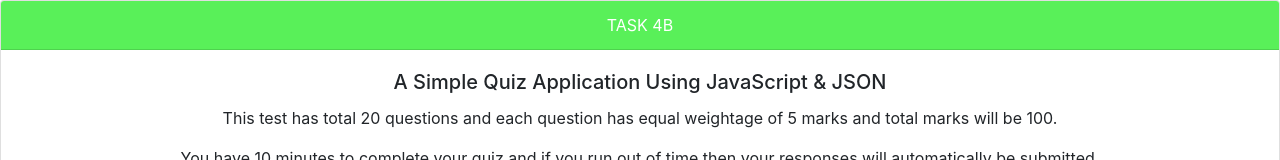
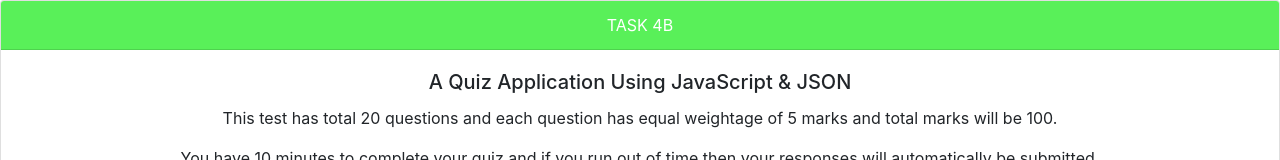
Before and after one commit to Dhiraj1411995/MyCode, a plain HTML site: page index.html in a window 1280 px wide. Shown: the top 160 px of the page. Drawn offline with Linux system fonts and the light colour scheme.

Commit message:
changed simple

```diff
--- a/index.html
+++ b/index.html
@@ -18,7 +18,7 @@
             TASK 4B
         </div>
         <div class="card-body">
-            <h5 class="card-title">A Simple Quiz Application Using JavaScript & JSON</h5>
+            <h5 class="card-title">A Quiz Application Using JavaScript & JSON</h5>
             <p class="card-text">This test has total 20 questions and each question has equal weightage of 5 marks and
                 total marks will be 100.<p>You have 10 minutes to complete your quiz and if you run out of time then
                     your responses will automatically be submitted.</p>
```
